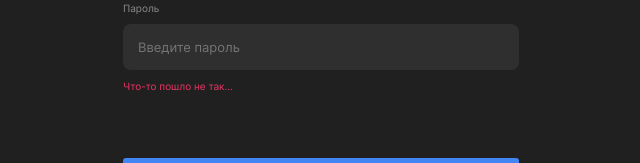
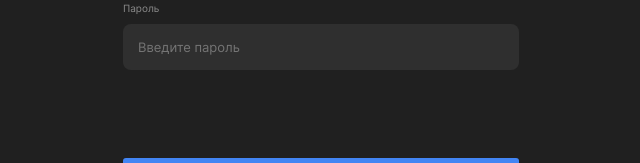
Before and after one commit to rpoltorakov/movies-explorer-frontend, a React (Create React App) app: page /signup in a window 1280 px wide. Shown: the part 444-607 px from the top of the page, without its empty margins (319-959 px from the left). Built offline with nearby package versions, Linux system fonts and the light colour scheme.

Commit message:
fix: small fixes

```diff
--- a/src/components/App/App.jsx
+++ b/src/components/App/App.jsx
@@ -25,6 +25,7 @@ function App() {
   const [isLoading, setIsLoading] = useState(false);
   const [searchValueSaved, setSearchValueSaved] = useState('');
   const [profileError, setProfileError] = useState(false);
+  const [isError, setIsError] = useState(false);
 
   const navigate = useNavigate();
 
@@ -64,9 +65,13 @@ function App() {
   function handleRegister(name, email, password) {
     mainApi.signup({ name, email, password })
       .then(() => {
+        setIsError(false)
         navigate('/signin', { replace: true })
       })
-      .catch(err => {console.error(err)})
+      .catch(err => {
+        console.error(err)
+        setIsError(true)
+      })
   }
   function handleLogin(email, password) {
     if (!email || !password) {
@@ -77,9 +82,11 @@ function App() {
         localStorage.setItem('loggedIn', true)
         setLoggedIn(true)
         navigate('/movies')
+        setIsError(false)
       })
       .catch(err => {
         console.error(err)
+        setIsError(true)
       })
   }
   function handleLogout() {
@@ -271,12 +278,12 @@ function App() {
 
           <Route
             path='/signup'
-            element={<Register onRegister={handleRegister} />}
+            element={<Register onRegister={handleRegister} isError={isError} />}
           />
 
           <Route
             path='/signin'
-            element={<Login onLogin={handleLogin} loggedIn={loggedIn} />}
+            element={<Login onLogin={handleLogin} loggedIn={loggedIn} isError={isError} />}
           />
 
           <Route
--- a/src/components/Login/Login.jsx
+++ b/src/components/Login/Login.jsx
@@ -3,7 +3,7 @@ import React from 'react'
 import { Link } from 'react-router-dom';
 import logo from '../../images/logo.svg'
 
-function Login({ onLogin }) {
+function Login({ onLogin, isError }) {
   const [email, setEmail] = React.useState('pochta@yandex.ru');
   const [password, setPassword] = React.useState('');
 
@@ -56,6 +56,7 @@ function Login({ onLogin }) {
             onChange={handleChangePassword}
           />
           <span className="login__input-error"></span>
+          {isError && <span className="register__input-error">Что-то пошло не так...</span>}
 
           <div className="login__wrapper">
             <button className="login__signinButton" type='submit'>
--- a/src/components/MoviesCardList/MoviesCardList.css
+++ b/src/components/MoviesCardList/MoviesCardList.css
@@ -16,7 +16,7 @@
   justify-content: center;
 }
 
-.movies__nothingFound {
+.moviesCardList__nothingFound {
   margin: 0;
   padding: 0;
   text-align: center;
--- a/src/components/MoviesCardList/MoviesCardList.jsx
+++ b/src/components/MoviesCardList/MoviesCardList.jsx
@@ -71,7 +71,7 @@ function MoviesCardList({
           ))
         }
       </div>
-      {!filteredMovies.length && <p className='movies__nothingFound'>Ничего не найдено</p>}
+      {!filteredMovies.length && !movies.length && <p className='moviesCardList__nothingFound'>Ничего не найдено</p>}
       {moviesLeft && <button className='movies__buttonMore' type='button' onClick={handleMore}>Ещё</button>}
     </section>
   );
--- a/src/components/Register/Register.jsx
+++ b/src/components/Register/Register.jsx
@@ -3,7 +3,7 @@ import React from 'react'
 import { Link } from 'react-router-dom';
 import logo from '../../images/logo.svg'
 
-function Register({ onRegister }) {
+function Register({ onRegister, isError }) {
   const [email, setEmail] = React.useState('pochta@yandex.ru');
   const [password, setPassword] = React.useState('');
   const [name, setName] = React.useState('Роман')
@@ -75,7 +75,7 @@ function Register({ onRegister }) {
             value={password}
             onChange={handleChangePassword}
           />
-          <span className="register__input-error">Что-то пошло не так...</span>
+          {isError && <span className="register__input-error">Что-то пошло не так...</span>}
 
           <div className="register__wrapper">
             <button className="register__signupButton" type='submit'>
```
